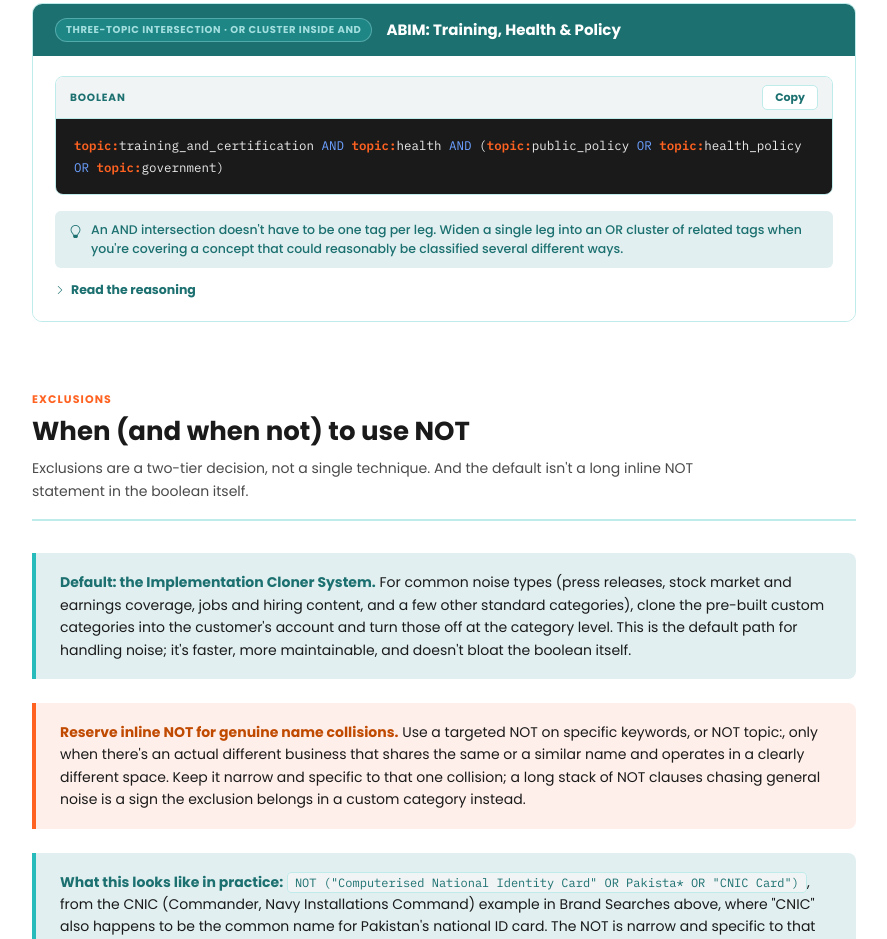
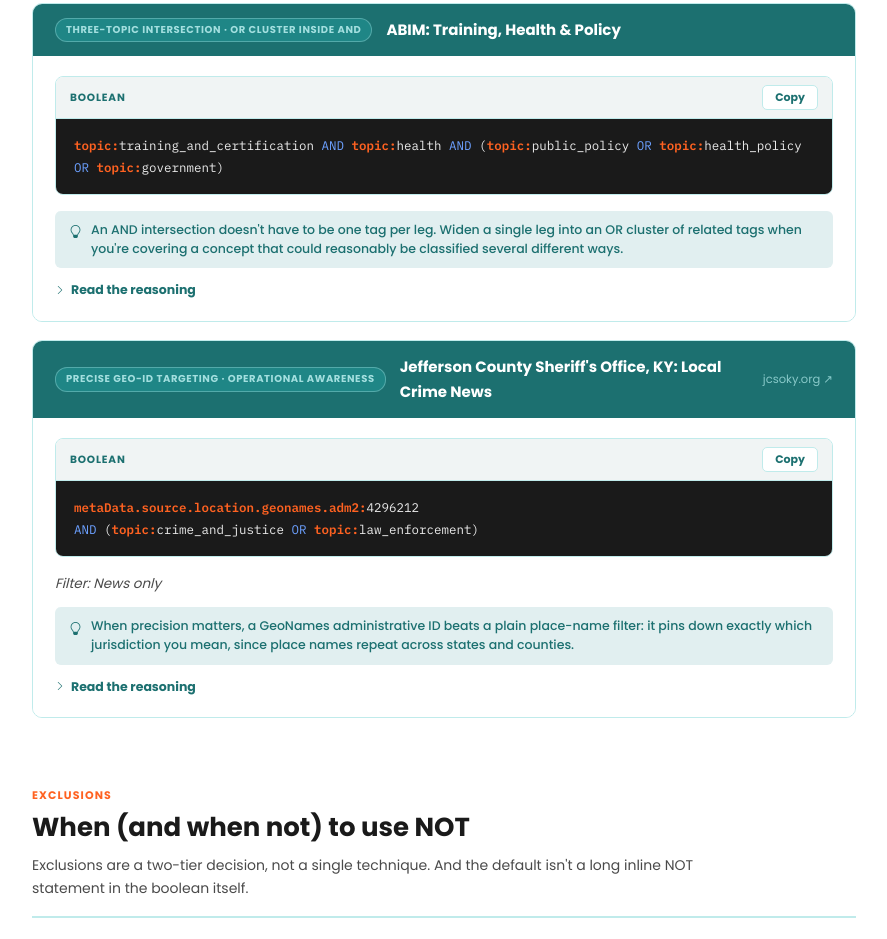
Before and after one commit to sirmartin1st/onboarding-guides, a plain HTML site: page guides/boolean-guide.html in a window 1280 px wide. Shown: the part 11061-12000 px from the top of the page, without its empty margins (196-1083 px from the left). Drawn offline with nearby package versions, Linux system fonts and the light colour scheme.

Commit message:
Add files via upload

```diff
--- a/guides/boolean-guide.html
+++ b/guides/boolean-guide.html
@@ -983,6 +983,23 @@ OR "Kirkland Signature"</div>
           <details class="reasoning-details"><summary><i class="bi bi-chevron-right chevron-icon"></i> Read the reasoning</summary><div class="reasoning-body"><p>The industry-monitoring counterpart to ABIM's own brand boolean (see Brand Searches above). Three topics are ANDed together, but the third leg is itself an OR cluster of near-synonymous policy tags (public_policy, health_policy, government) rather than a single pick, useful when you're not confident which exact tag the relevant coverage will be classified under, without giving up precision on the other two legs.</p></div></details>
         </div>
       </div>
+      <div class="tab-item">
+        <div class="tab-header">
+          <span class="tab-badge">Precise geo-ID targeting · operational awareness</span>
+          <span class="tab-title">Jefferson County Sheriff's Office, KY: Local Crime News</span>
+          <a class="tab-link" href="https://www.jcsoky.org/" target="_blank">jcsoky.org ↗</a>
+        </div>
+        <div class="tab-body">
+          <div class="boolean-block">
+<div class="boolean-header"><span class="boolean-label">Boolean</span><button class="boolean-copy-btn" onclick="copyBoolean(this)">Copy</button></div>
+<div class="boolean-body">metaData.source.location.geonames.adm2:4296212
+AND (topic:crime_and_justice OR topic:law_enforcement)</div>
+</div>
+          <p class="boolean-filters">Filter: News only</p>
+          <div class="tab-tip"><i class="bi bi-lightbulb tip-icon"></i>When precision matters, a GeoNames administrative ID beats a plain place-name filter: it pins down exactly which jurisdiction you mean, since place names repeat across states and counties.</div>
+          <details class="reasoning-details"><summary><i class="bi bi-chevron-right chevron-icon"></i> Read the reasoning</summary><div class="reasoning-body"><p>No brand name involved at all here, just geography plus topic. `metaData.source.location.geonames.adm2:` targets a specific GeoNames administrative-level-2 region (county level) by its numeric ID rather than matching on a place name like "Seattle" or "Bellevue" the way Forest Ridge's filter did. That extra precision matters for a law-enforcement customer: there are multiple counties with the same name across different states, and a text filter can't disambiguate between them the way a GeoNames ID can.</p><p>The intent is different from the other geo-based topic examples too. Forest Ridge wanted a general local-news pulse-check; this is built for operational situational awareness, giving a Sheriff's Office a feed of crime and law-enforcement news specifically within its own jurisdiction.</p></div></details>
+        </div>
+      </div>
     </div>
   </section>
 
@@ -1024,6 +1041,7 @@ OR "Kirkland Signature"</div>
         <tr><td>sourceName:</td><td><code>sourceName:/r/traderjoes</code></td><td>Targets a specific named source (e.g. a subreddit) directly.</td></tr>
         <tr><td>imageText:</td><td><code>imageText:"Costco"</code></td><td>Matches text detected inside an image, not the surrounding article text.</td></tr>
         <tr><td>title:</td><td><code>topic:tourist_destinations AND title:Asheville</code></td><td>Restricts the match to the document's title/headline specifically.</td></tr>
+        <tr><td>metaData.source.location.geonames.adm2:</td><td><code>metaData.source.location.geonames.adm2:4296212</code></td><td>Targets a precise geographic region by its GeoNames administrative ID (county level), rather than matching on a place name that could repeat across states.</td></tr>
         <tr><td>* wildcard</td><td><code>"Trader Joe*"</code></td><td>Matches any characters following the wildcard (Joe, Joes, Joe's).</td></tr>
         <tr><td>? wildcard</td><td><code>"Buc?ees"</code></td><td>Matches a single unknown character in that position.</td></tr>
         <tr><td>"exact phrase"</td><td><code>"Trader Joe's"</code></td><td>Matches the exact phrase as written.</td></tr>
@@ -1074,7 +1092,7 @@ OR "Kirkland Signature"</div>
     // language:, and any future field:value operator) is colored as an operator. The value that follows is left
     // for the remaining rules to classify normally: quoted strings green, everything else default (unquoted/black).
     // Matched in one left-to-right pass so none of the token types overlap.
-    const pattern = /\b[A-Za-z]+:|"[^"]*"|\b(?:ONEAR|NEAR)(?:\/\d+)?\b|\b(?:AND|OR|NOT)\b/g;
+    const pattern = /\b[A-Za-z][A-Za-z0-9.]*:|"[^"]*"|\b(?:ONEAR|NEAR)(?:\/\d+)?\b|\b(?:AND|OR|NOT)\b/g;
     let result = '';
     let lastIndex = 0;
     let m;
@@ -1082,7 +1100,7 @@ OR "Kirkland Signature"</div>
       if (m.index > lastIndex) result += escapeHtml(text.slice(lastIndex, m.index));
       const token = m[0];
       let cls;
-      if (/^[A-Za-z]+:$/.test(token)) cls = 'tok-field';
+      if (/^[A-Za-z][A-Za-z0-9.]*:$/.test(token)) cls = 'tok-field';
       else if (token.startsWith('"')) cls = 'tok-str';
       else cls = 'tok-op';
       result += '<span class="' + cls + '">' + escapeHtml(token) + '</span>';
```
